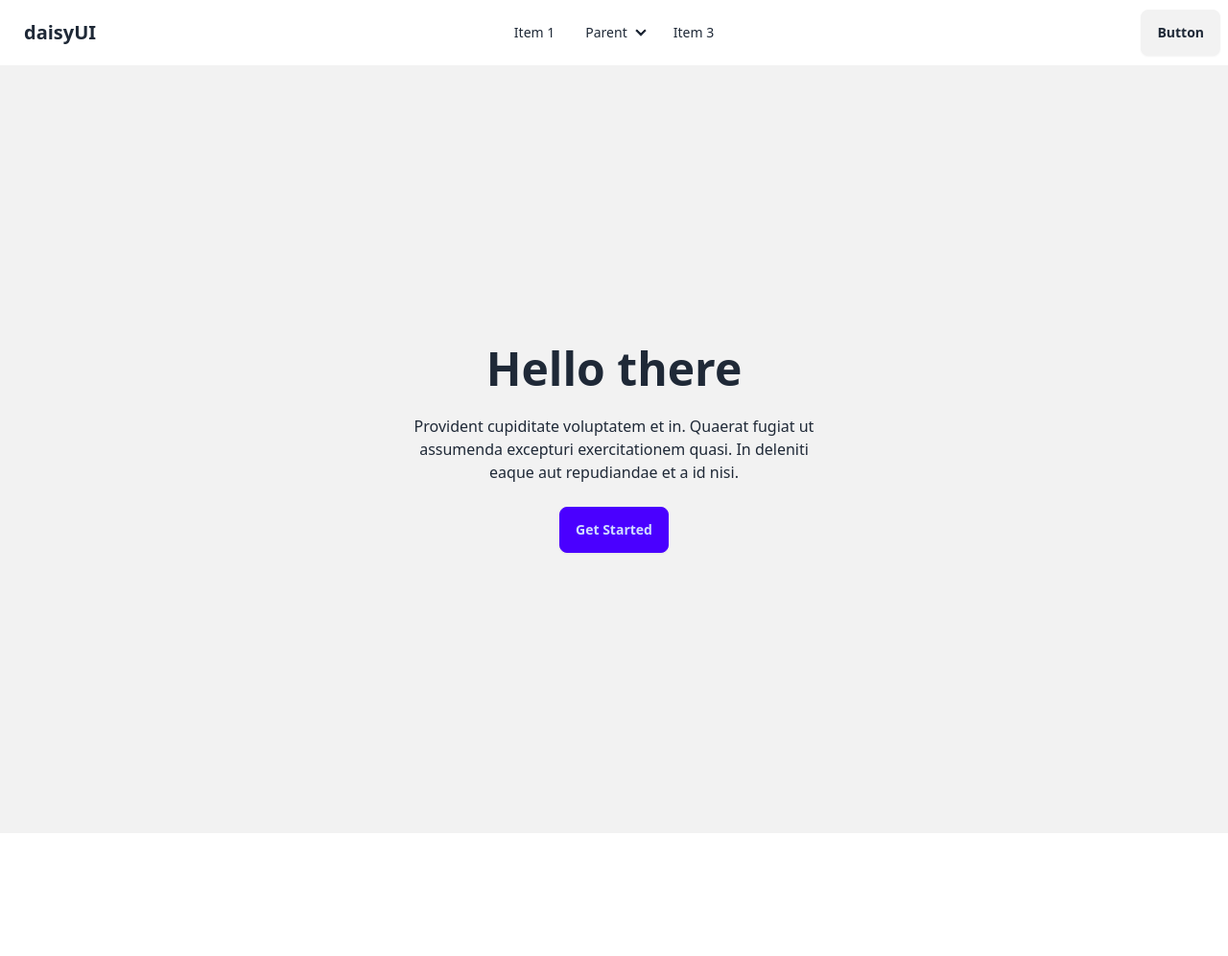
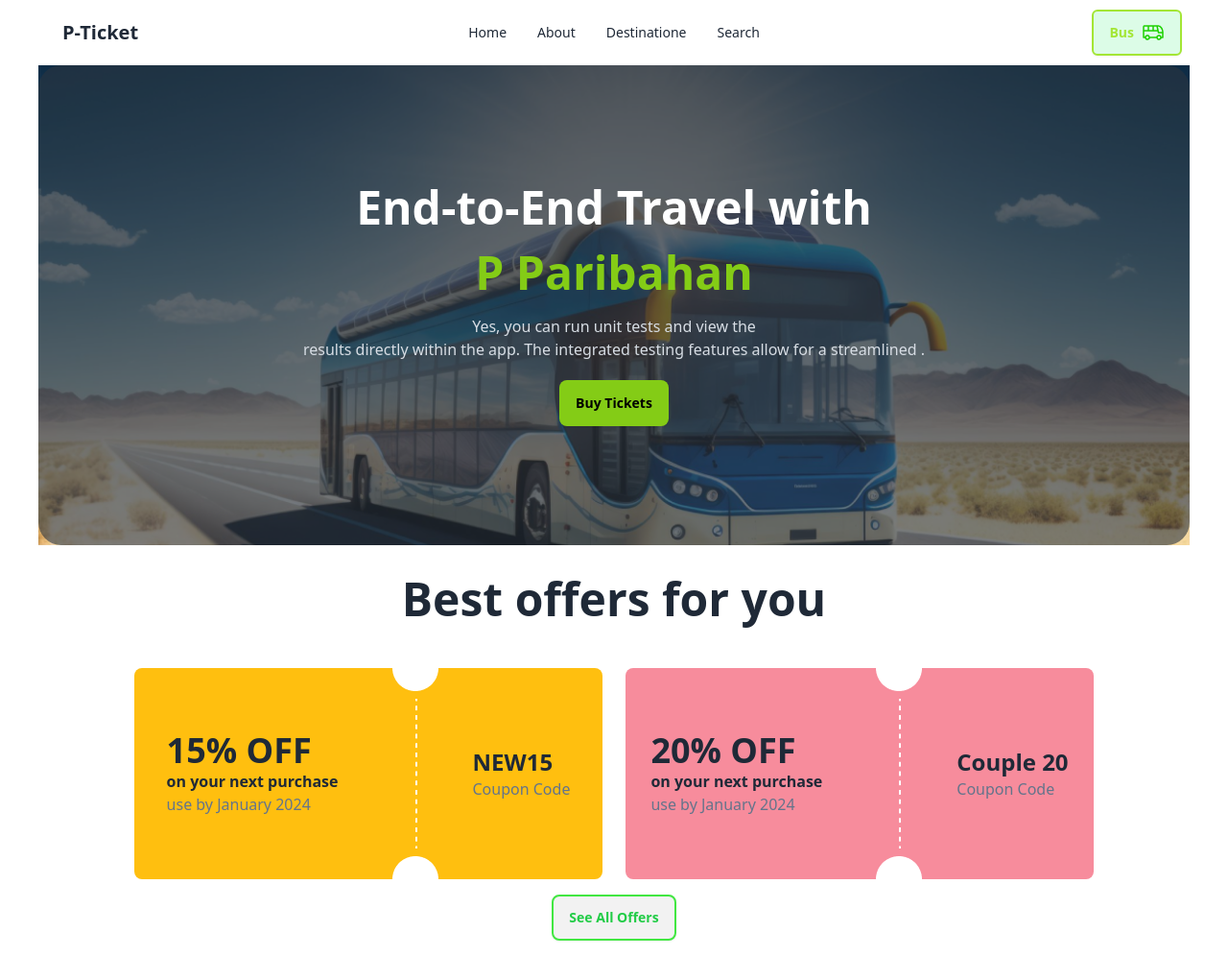
Before and after one commit to Svhodro/Assingmnet-5, a plain HTML site: page index.html in a window 1280 px wide. Shown: the whole page at 96% size. Before the commit the page ends 868 px from the top, so only its background shows below. Drawn offline with nearby package versions, Linux system fonts and the light colour scheme.

Commit message:
banner section end

```diff
--- a/index.html
+++ b/index.html
@@ -1,5 +1,5 @@
 <!DOCTYPE html>
-<html lang="en">
+<html lang="en" data-theme="light">
 <head>
     <meta charset="UTF-8">
     <meta name="viewport" content="width=device-width, initial-scale=1.0">
@@ -8,7 +8,7 @@
     <link href="https://cdn.jsdelivr.net/npm/daisyui@4.7.2/dist/full.min.css" rel="stylesheet" type="text/css" />
     <script src="tailwind.config.js"></script>
 </head>
-<body>
+<body class="px-10">
     <nav>
         <div class="navbar bg-base-100">
             <div class="navbar-start">
@@ -16,53 +16,85 @@
                 <div tabindex="0" role="button" class="btn btn-ghost lg:hidden">
                   <svg xmlns="http://www.w3.org/2000/svg" class="h-5 w-5" fill="none" viewBox="0 0 24 24" stroke="currentColor"><path stroke-linecap="round" stroke-linejoin="round" stroke-width="2" d="M4 6h16M4 12h8m-8 6h16" /></svg>
                 </div>
-                <ul tabindex="0" class="menu menu-sm dropdown-content mt-3 z-[1] p-2 shadow bg-base-100 rounded-box w-52">
-                  <li><a>Item 1</a></li>
-                  <li>
-                    <a>Parent</a>
-                    <ul class="p-2">
-                      <li><a>Submenu 1</a></li>
-                      <li><a>Submenu 2</a></li>
-                    </ul>
-                  </li>
-                  <li><a>Item 3</a></li>
-                </ul>
+
               </div>
-              <a class="btn btn-ghost text-xl">daisyUI</a>
+              <a class="btn btn-ghost text-xl">P-Ticket</a>
             </div>
             <div class="navbar-center hidden lg:flex">
               <ul class="menu menu-horizontal px-1">
-                <li><a>Item 1</a></li>
-                <li>
-                  <details>
-                    <summary>Parent</summary>
-                    <ul class="p-2">
-                      <li><a>Submenu 1</a></li>
-                      <li><a>Submenu 2</a></li>
-                    </ul>
-                  </details>
-                </li>
-                <li><a>Item 3</a></li>
+                <li><a>Home</a></li>
+                <li><a>About</a></li>
+                <li><a>Destinatione</a></li>
+                <li><a>Search</a></li>
               </ul>
             </div>
-            <div class="navbar-end">
-              <a class="btn">Button</a>
+            <div class="navbar-end ">
+              <a class="btn text-lime-400 border-lime-400 rounded-md border-2 bg-green-100"><span>Bus </span><img src="/images/bus-icon.png" alt=""></a>
             </div>
           </div>
     </nav>
     <main>
-<section class="banner-section">
-    <div class="hero min-h-screen bg-base-200">
-        <div class="hero-content text-center">
-          <div class="max-w-md">
-            <h1 class="text-5xl font-bold">Hello there</h1>
-            <p class="py-6">Provident cupiditate voluptatem et in. Quaerat fugiat ut assumenda excepturi exercitationem quasi. In deleniti eaque aut repudiandae et a id nisi.</p>
-            <button class="btn btn-primary">Get Started</button>
-          </div>
+<section class="banner-section lg:h-[500px] rounded-3xl ">
+
+    <div class="hero  object-cover " style="background-image: url(/images/banner.png); height: 500px;">
+      <div class="hero-overlay bg-opacity-60 rounded-3xl"></div>
+      <div class="hero-content text-center text-neutral-content ">
+        <div class="w-full">
+          <h1 class="mb-5 text-5xl font-bold text-white">End-to-End Travel with </h1>
+          <h1 class="mb-5 text-5xl font-bold text-lime-500">P Paribahan</h1>
+          <p class="mb-5">Yes, you can run unit tests and view the <br> results directly within the app. The
+            integrated testing features allow for a streamlined .</p>
+          <button class="btn border-transparent text-black bg-lime-500">Buy Tickets</button>
         </div>
       </div>
+    </div>
+
+
 </section>
-<section></section>
+<section class="mt-8 w-full">
+  <h2 class="font-bold text-5xl text-center">Best offers for you</h2>
+
+  <div class="flex gap-6 mt-12 justify-center">
+    <div
+      class="bg-[#FFBF0F] flex w-[488px] rounded-lg justify-center items-center"
+    >
+      <p class="mr-14">
+        <span class="font-extrabold text-4xl">15% OFF</span> <br /><span
+          class="font-semibold"
+          >on your next purchase </span
+        ><br />
+        <span class="text-slate-500">use by January 2024</span>
+      </p>
+      <img src="images/cupon-devider.png" alt="cupon-devider" />
+      <p class="ml-9">
+        <span class="font-bold text-2xl">NEW15</span> <br /><span
+          class="text-slate-500"
+          >Coupon Code</span
+        >
+      </p>
+    </div>
+    <div
+      class="bg-[#F78C9C] flex w-[488px] rounded-lg justify-center items-center"
+    >
+      <p class="mr-14">
+        <span class="font-extrabold text-4xl">20% OFF</span> <br /><span
+          class="font-semibold"
+          >on your next purchase </span
+        ><br />
+        <span class="text-slate-500">use by January 2024</span>
+      </p>
+      <img src="images/cupon-devider.png" alt="cupon-devider" />
+      <p class="ml-9">
+        <span class="font-bold text-2xl">Couple 20</span> <br /><span
+          class="text-slate-500"
+          >Coupon Code</span
+        >
+      </p>
+    </div>
+  </div>
+  <div class="w-full p-4 flex justify-center "><a class="btn " style="color: rgb(33, 204, 70);  border: 2px solid rgb(65, 231, 65);">See All Offers</a></div>
+
+</section>
 <section></section>
     </main>
     <footer>
--- a/tailwind.config.js
+++ b/tailwind.config.js
@@ -1,9 +1,8 @@
-tailwind.config = {
-    theme: {
-      extend: {
-        colors: {
-          clifford: '#da373d',
-        }
-      }
-    }
-  }
+/** @type {import('tailwindcss').Config} */
+module.exports = {
+  content: ["./dis/*.html"],
+  theme: {
+    extend: {},
+  },
+  plugins: [],
+}
```
